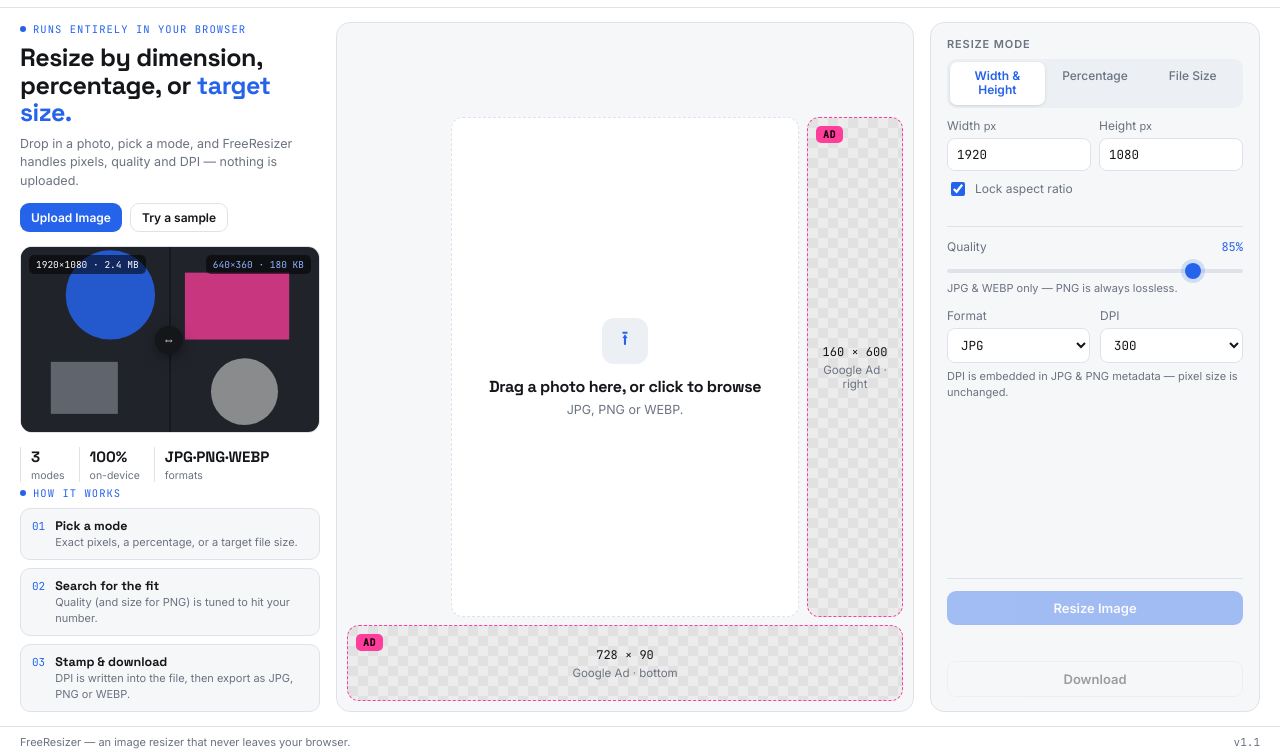
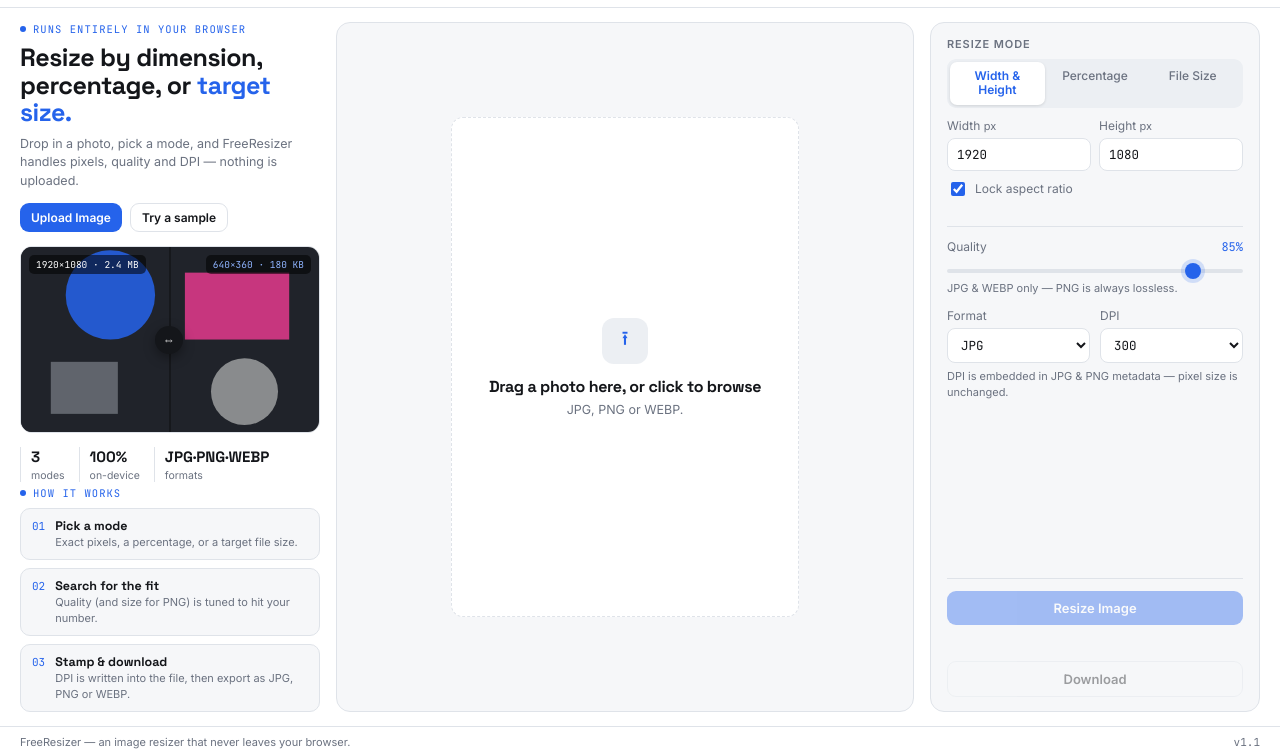
Before and after one commit to rohitoraon371-code/freeresizer, a plain HTML site: page index.html in a window 1280 px wide. Shown: the part 44-800 px from the top of the page. Drawn offline with Linux system fonts and the light colour scheme.

Commit message:
Remove  2 Google Ads banner

```diff
--- a/index.html
+++ b/index.html
@@ -414,26 +414,6 @@
               <span class="mono" id="etaLabel"></span>
             </div>
           </div>
-          </div>
-          <div class="ad-slot ad-inline ad-right" id="adRight">
-            <div class="badge">AD</div>
-            <div class="dims">160 × 600</div>
-            <div class="label">Google Ad · right</div>
-            <!-- GOOGLE ADSENSE: replace this placeholder content with your ad unit, e.g.
-            <ins class="adsbygoogle" style="display:block;width:100%;height:100%"
-                 data-ad-client="ca-pub-XXXXXXXXXXXXXXXX" data-ad-slot="XXXXXXXXXX"
-                 data-ad-format="auto" data-full-width-responsive="true"></ins>
-            <script>(adsbygoogle = window.adsbygoogle || []).push({});</script> -->
-          </div>
-          <div class="ad-slot ad-inline ad-bottom" id="adBottom">
-            <div class="badge">AD</div>
-            <div class="dims">728 × 90</div>
-            <div class="label">Google Ad · bottom</div>
-            <!-- GOOGLE ADSENSE: replace this placeholder content with your ad unit, e.g.
-            <ins class="adsbygoogle" style="display:block;width:100%;height:100%"
-                 data-ad-client="ca-pub-XXXXXXXXXXXXXXXX" data-ad-slot="XXXXXXXXXX"
-                 data-ad-format="auto" data-full-width-responsive="true"></ins>
-            <script>(adsbygoogle = window.adsbygoogle || []).push({});</script> -->
           </div>
         </div>
       </div>
```
